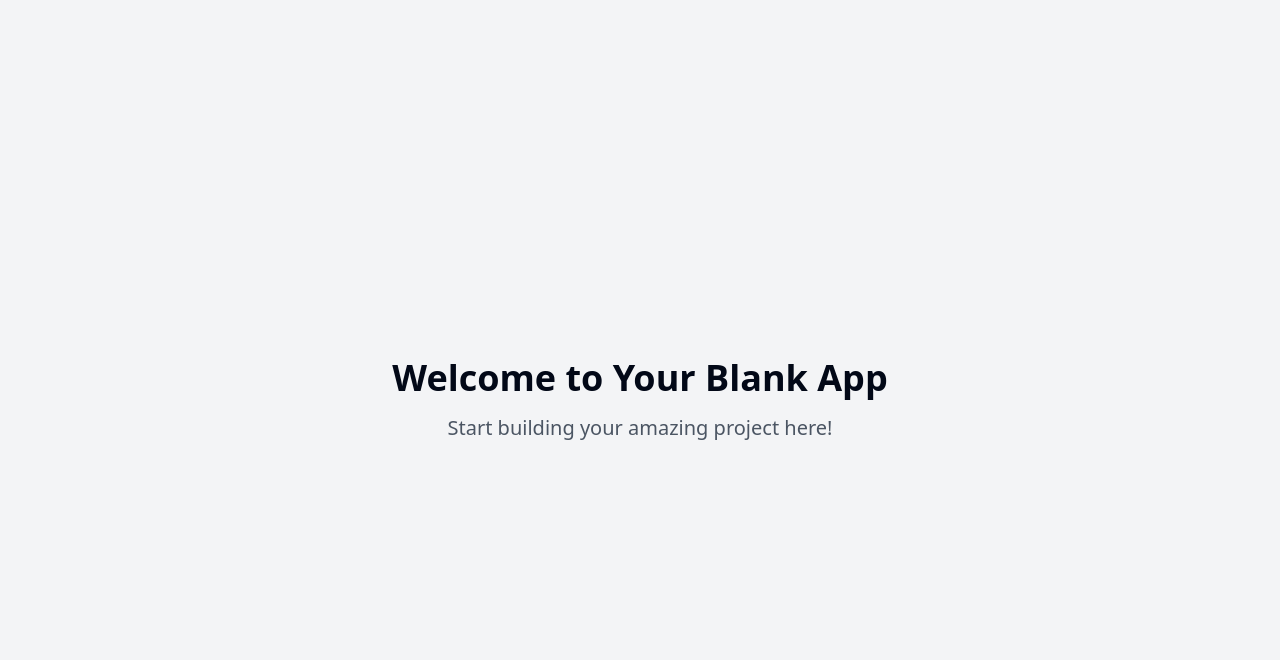
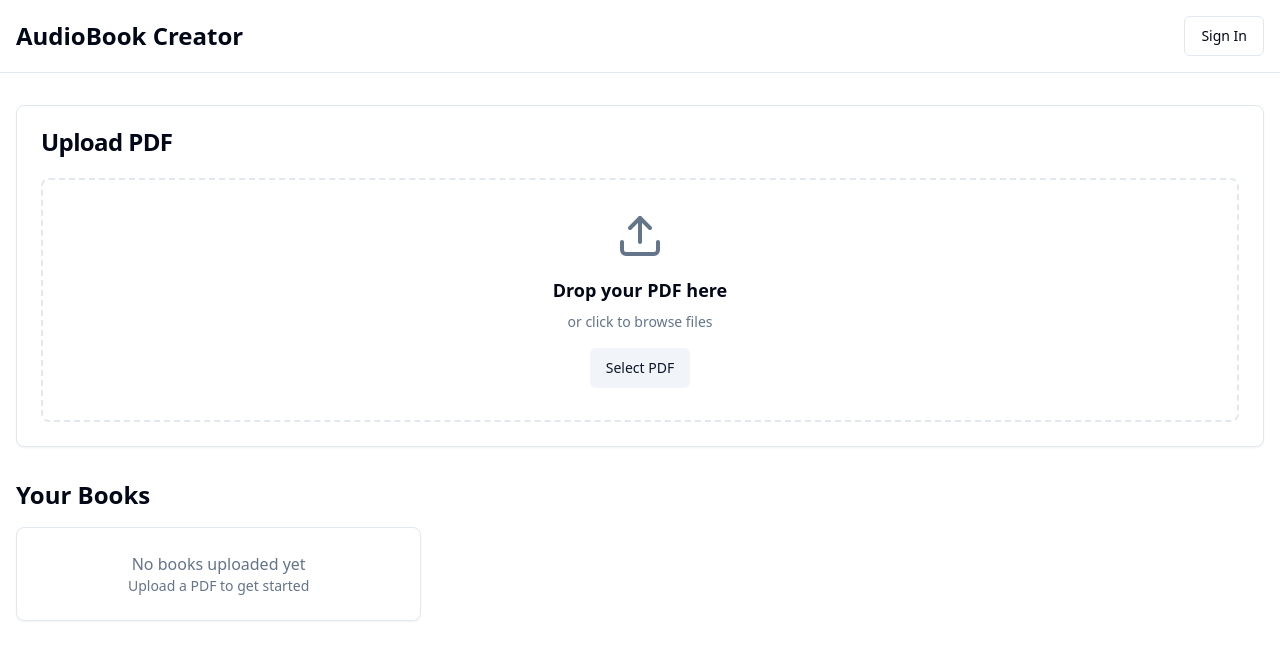
Before and after one commit to The-entity-55/gemini-library-sync, a React (Vite) app: page / in a window 1280 px wide. Shown: the top 660 px of the page. Built offline with nearby package versions, Linux system fonts and the light colour scheme.

Commit message:
Start app development
Begin the initial development phase of the application by setting up the foundational components and structure.
[skip gpt_engineer]

```diff
--- a/src/pages/Index.tsx
+++ b/src/pages/Index.tsx
@@ -1,12 +1,51 @@
-// Update this page (the content is just a fallback if you fail to update the page)
+import { Button } from "@/components/ui/button";
+import { Card, CardContent, CardHeader, CardTitle } from "@/components/ui/card";
+import { Upload } from "lucide-react";
 
 const Index = () => {
   return (
-    <div className="min-h-screen flex items-center justify-center bg-gray-100">
-      <div className="text-center">
-        <h1 className="text-4xl font-bold mb-4">Welcome to Your Blank App</h1>
-        <p className="text-xl text-gray-600">Start building your amazing project here!</p>
-      </div>
+    <div className="min-h-screen bg-background">
+      {/* Header */}
+      <header className="border-b">
+        <div className="container mx-auto px-4 py-4 flex justify-between items-center">
+          <h1 className="text-2xl font-bold">AudioBook Creator</h1>
+          <Button variant="outline">Sign In</Button>
+        </div>
+      </header>
+
+      {/* Main Content */}
+      <main className="container mx-auto px-4 py-8">
+        {/* Upload Section */}
+        <Card className="mb-8">
+          <CardHeader>
+            <CardTitle>Upload PDF</CardTitle>
+          </CardHeader>
+          <CardContent>
+            <div className="border-2 border-dashed rounded-lg p-8 text-center hover:border-primary/50 transition-colors">
+              <Upload className="mx-auto h-12 w-12 text-muted-foreground mb-4" />
+              <h3 className="text-lg font-semibold mb-2">Drop your PDF here</h3>
+              <p className="text-sm text-muted-foreground mb-4">
+                or click to browse files
+              </p>
+              <Button variant="secondary">Select PDF</Button>
+            </div>
+          </CardContent>
+        </Card>
+
+        {/* Books Grid */}
+        <div>
+          <h2 className="text-2xl font-semibold mb-4">Your Books</h2>
+          <div className="grid grid-cols-1 md:grid-cols-2 lg:grid-cols-3 gap-4">
+            {/* Empty State */}
+            <Card className="p-6">
+              <div className="text-center text-muted-foreground">
+                <p>No books uploaded yet</p>
+                <p className="text-sm">Upload a PDF to get started</p>
+              </div>
+            </Card>
+          </div>
+        </div>
+      </main>
     </div>
   );
 };
```
